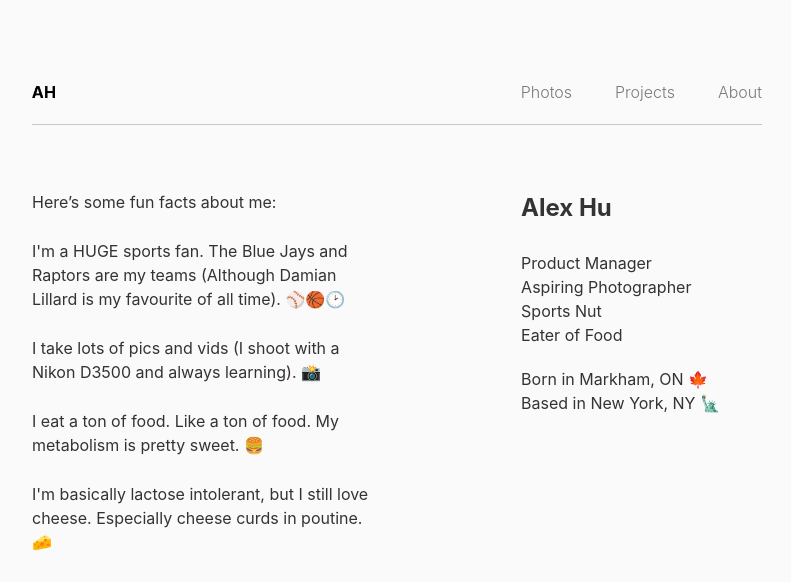
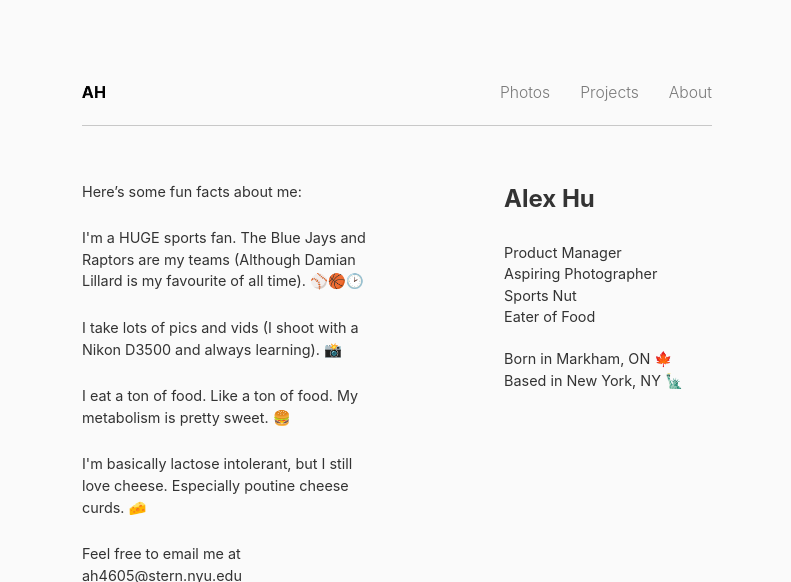
Before and after one commit to alexhu00/personal-website, a Gatsby site: page /about in a window 1280 px wide. Shown: the top 582 px of the page, without its empty margins (243-1034 px from the left). Built offline with nearby package versions, Linux system fonts and the light colour scheme; Gatsby itself is replaced by a stand-in of ours.

Commit message:
Stylistic Changes

```diff
--- a/src/components/header.js
+++ b/src/components/header.js
@@ -16,7 +16,7 @@ const Header = ({ siteTitle }) => (
           display: `flex`,
           justifyContent: `space-between`,
           backgroundColor: "rgb(250, 250, 250)",
-          maxWidth: 850, // essentially 730 after 60 60 padding
+          maxWidth: 750, // essentially 730 after 60 60 padding
         }}
       >
         <div class="navbar-brand">
@@ -44,7 +44,7 @@ const Header = ({ siteTitle }) => (
       >
         <hr
           style={{
-            maxWidth: 730,
+            maxWidth: 630,
             margin: "0 auto",
           }}
         ></hr>
--- a/src/components/layout.js
+++ b/src/components/layout.js
@@ -28,10 +28,8 @@ const Layout = ({ children }) => {
       <div
         style={{
           margin: `0 auto`,
-          // maxWidth: `var(--size-content)`,
-          maxWidth: 850, // 850 to essentially 730 after 60 60 padding but then 15 15 = +30 for image padding
-          // padding: `var(--size-gutter)`,
-          padding: "30px 60px 0px 60px",
+          maxWidth: 750, // 850 to essentially 730 after 60 60 padding but then 15 15 = +30 for image padding
+          padding: "20px 60px 0px 60px",
         }}
       >
         <main>{children}</main>
--- a/src/pages/about.js
+++ b/src/pages/about.js
@@ -31,7 +31,7 @@ const About = () => {
           </p>
           <p className={styles.points}>
             I'm basically lactose intolerant, but I still love cheese.
-            Especially cheese curds in poutine. 🧀
+            Especially poutine cheese curds. 🧀
           </p>
           <p className={styles.points}>
             Feel free to email me at ah4605@stern.nyu.edu
--- a/src/styles/global.css
+++ b/src/styles/global.css
@@ -1,3 +1,7 @@
 html {
   background-color: rgb(250, 250, 250);
 }
+
+p {
+  font-size: 0.9rem;
+}
--- a/src/styles/header.module.css
+++ b/src/styles/header.module.css
@@ -2,10 +2,11 @@
   color: rgb(122, 122, 122);
   text-decoration: none;
   font-weight: 350;
+  font-size: 0.98rem;
 }
 
 .navItem:not(:last-child) {
-  margin-right: 43px;
+  margin-right: 30px;
 }
 
 .mobile-nav {
@@ -18,6 +19,6 @@
 /* Responsive layout - makes the two columns stack on top of each other instead of next to each other */
 @media screen and (max-width: 700px) {
   .navItem:not(:last-child) {
-    margin-right: 30px;
+    margin-right: 20px;
   }
 }
--- a/src/styles/index.module.css
+++ b/src/styles/index.module.css
@@ -64,13 +64,11 @@
 .column img {
   vertical-align: middle;
   width: 100%;
-  padding-bottom: 20px;
 }
 
 .socials {
   display: block;
   position: absolute;
-  padding-bottom: 20px;
   bottom: 0;
 }
 
```
